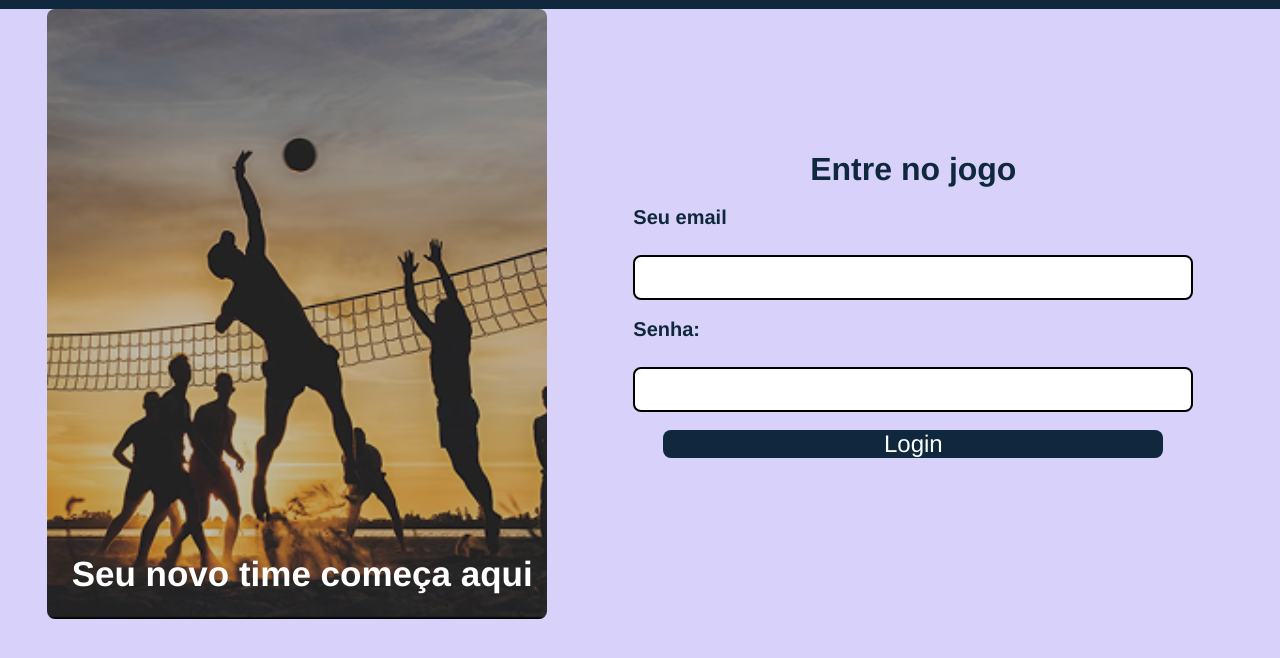
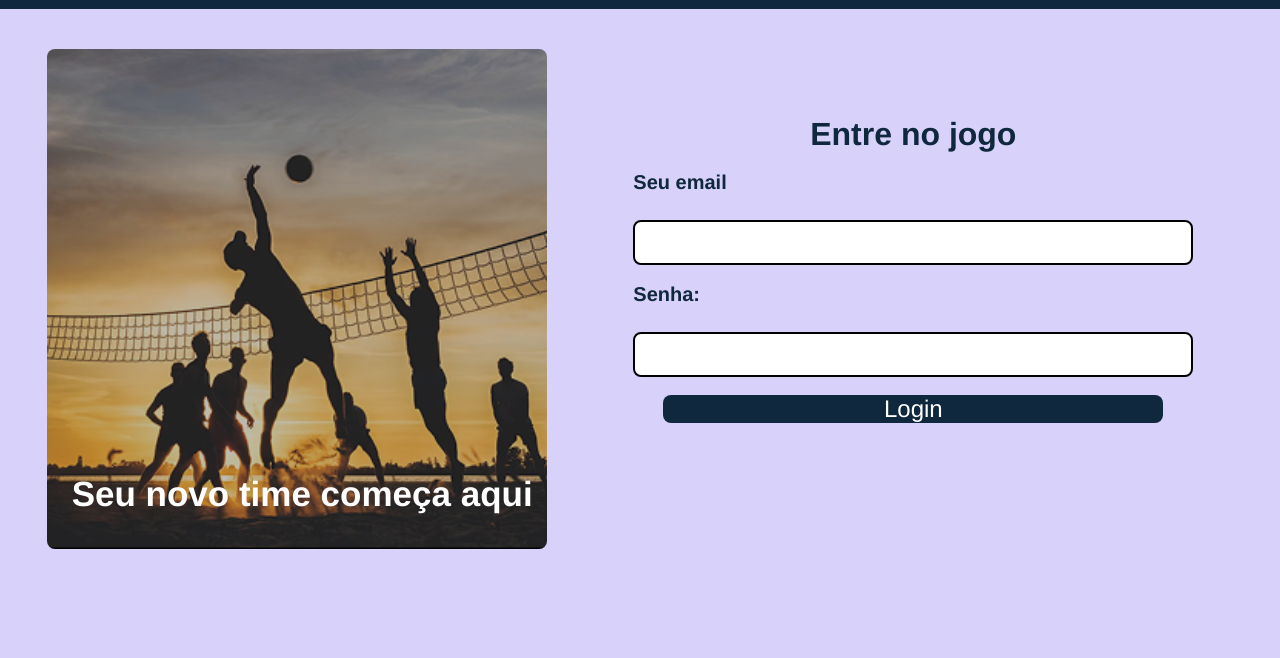
Before and after one commit to gustavo-sp-rodrigues/Projeto-pessoal, a website: page public/login.html in a window 1280 px wide. Shown: the part 102-760 px from the top of the page. Drawn offline with Linux system fonts and the light colour scheme.

Commit message:
style: imagem da home e login

```diff
--- a/public/css/style_login_volei.css
+++ b/public/css/style_login_volei.css
@@ -83,11 +83,12 @@ header nav {
 display: flex;
 justify-content: space-evenly;
     min-height: 480px;
+}
 
-}
 .img {
     width: 500px;
-    height: 610px;
+    height: 500px;
+    margin-top: 40px;
     border-radius: 8px;
     background-image: url("../img/image2.png");
     background-size: cover;
@@ -98,7 +99,7 @@ justify-content: space-evenly;
 
 .img span {
     position: absolute;
-    bottom: 25px;
+    bottom: 35px;
     left: 25px;
     font-size: 35px;
     font-weight: bold;
```
